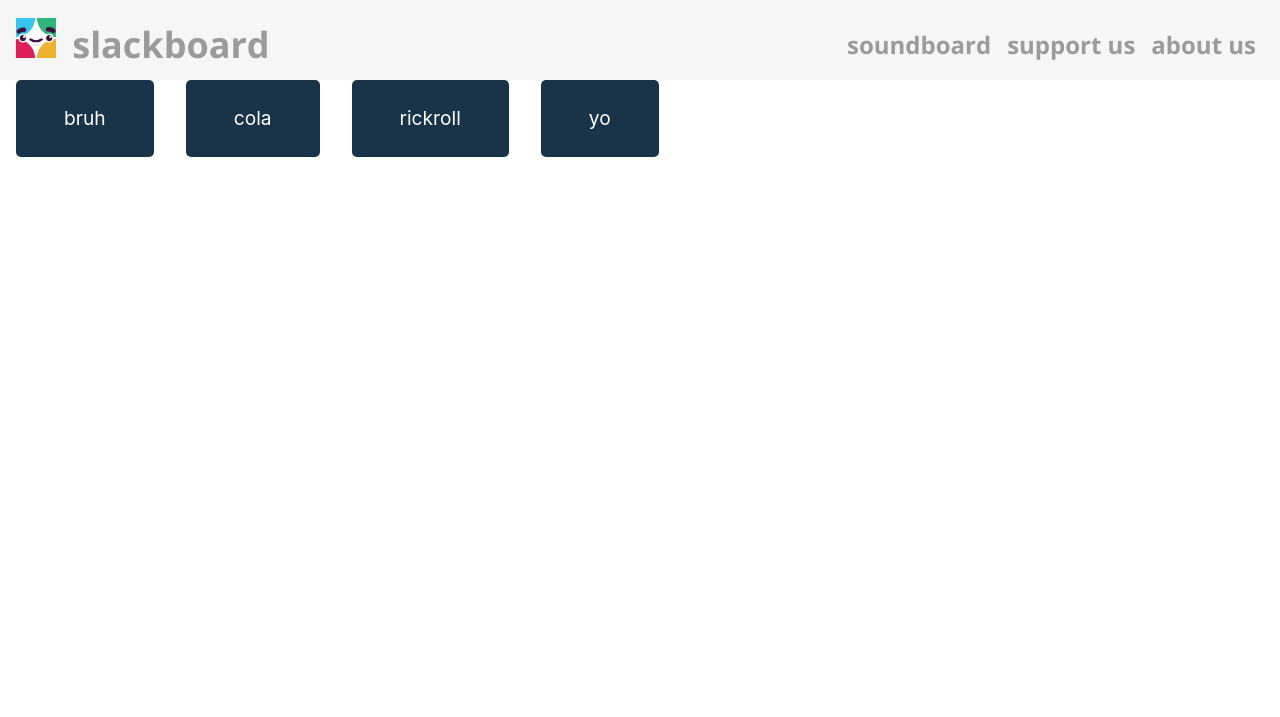
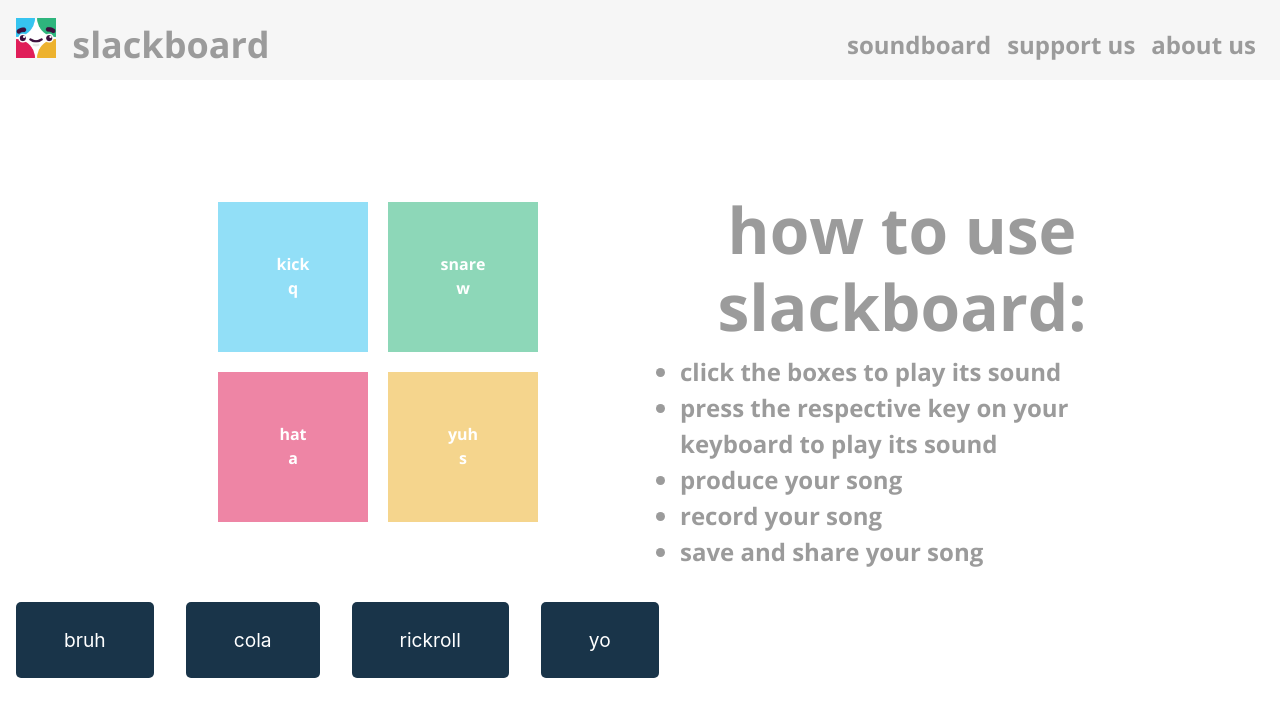
Before and after one commit to kevin-dough/p5slackbots, a Flask app: page /home in a window 1280 px wide. Shown: the top 717 px of the page. Run offline with Flask 2, Linux system fonts and the light colour scheme; some libraries are stand-ins or nearby versions.

Commit message:
basic layout of home page

```diff
--- a/static/css/styles.css
+++ b/static/css/styles.css
@@ -10,6 +10,54 @@
     font-size:1.5em;
     margin-top:10px;
     color: #9b9b9b;
+}
+
+.tutorialTitle {
+    font-family:Open Sans;
+    text-align:center;
+    font-size:4em;
+    color: #9b9b9b;
+}
+
+.tutorialText {
+    font-family:Open Sans;
+    text-align:left;
+    font-size:1.5em;
+    color: #9b9b9b;
+}
+
+.tutorialKey {
+    padding:50px;
+    font-family:Open Sans;
+    color: white;
+    width:150px;
+    height:150px;
+    margin:10px;
+}
+
+.key {
+    padding:30px;
+    font-family:Open Sans;
+    color: white;
+    width:100px;
+    height:100px;
+    margin:10px;
+}
+
+.blueKey {
+    background-color: #92DFF7;
+}
+
+.greenKey {
+    background-color: #8DD7B8;
+}
+
+.yellowKey {
+    background-color: #F5D58D;
+}
+
+.redKey {
+    background-color: #EE85A5;
 }
 
 .aboutTitle {
--- a/templates/index.html
+++ b/templates/index.html
@@ -1,8 +1,36 @@
 {% extends "base.html" %}
 
-{% block products %}
+{% block index %}
 
+<div class="row justify-content-center" style="padding-top:10%">
 
+    <div style="width:40%;">
+        <center>
+            <div class="row justify-content-center">
+                <div class="tutorialKey blueKey"><a><p>kick<br>q</p></a></div>
+                <div class="tutorialKey greenKey"><a><p>snare<br>w</p></a></div>
+            </div>
+            <div class="row justify-content-center">
+                <div class="tutorialKey redKey"><a><p>hat<br>a</p></a></div>
+                <div class="tutorialKey yellowKey"><a><p>yuh<br>s</p></a></div>
+            </div>
+        </center>
+    </div>
+
+    <div style="width:40%;">
+        <center>
+            <h1 class="tutorialTitle">how to use slackboard:</h1>
+            <ul class="tutorialText">
+                <li>click the boxes to play its sound</li>
+                <li>press the respective key on your keyboard to play its sound</li>
+                <li>produce your song</li>
+                <li>record your song</li>
+                <li>save and share your song</li>
+            </ul>
+        </center>
+    </div>
+
+</div>
 
 
 {% endblock %}
```
Also changed, not shown: tutorialsounds.py (added, +19 -0 lines).
